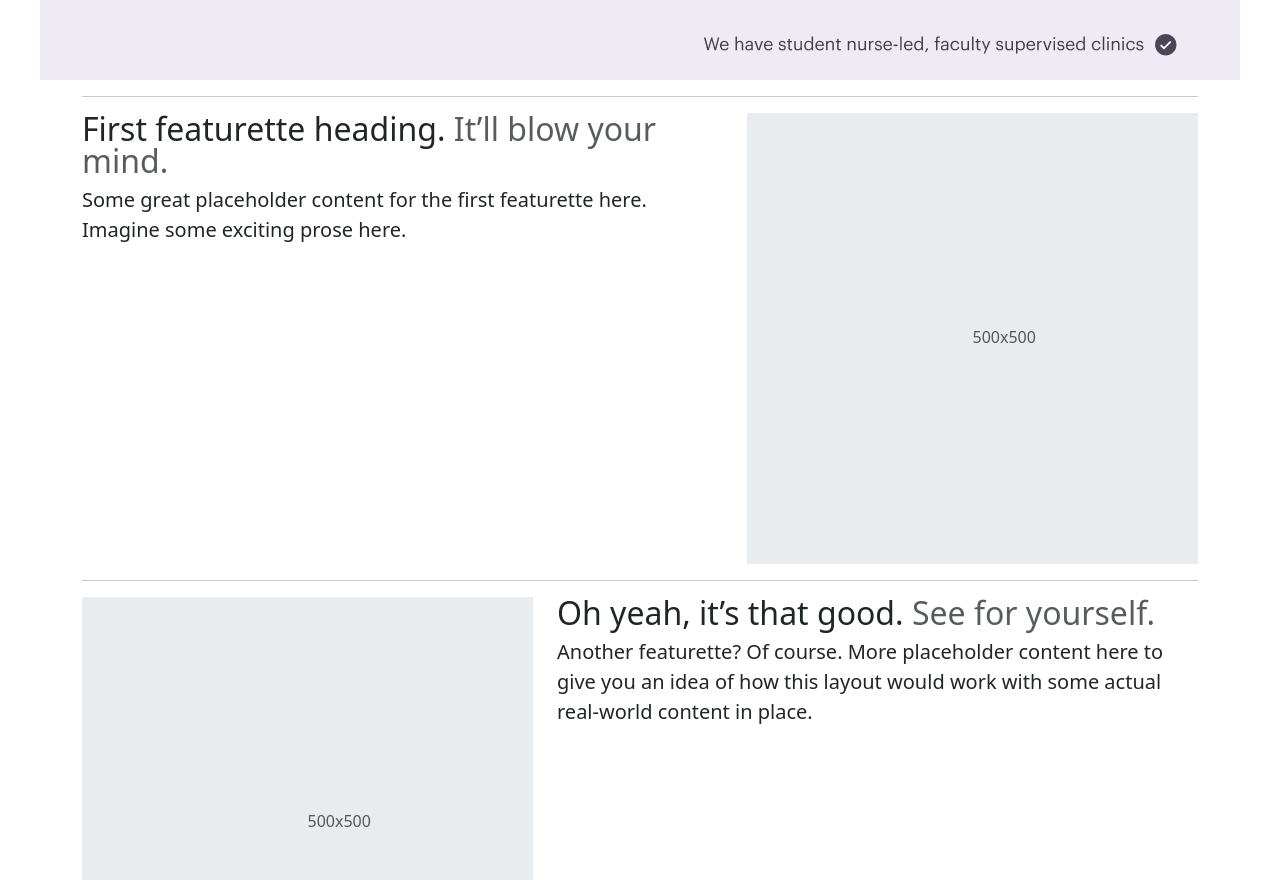
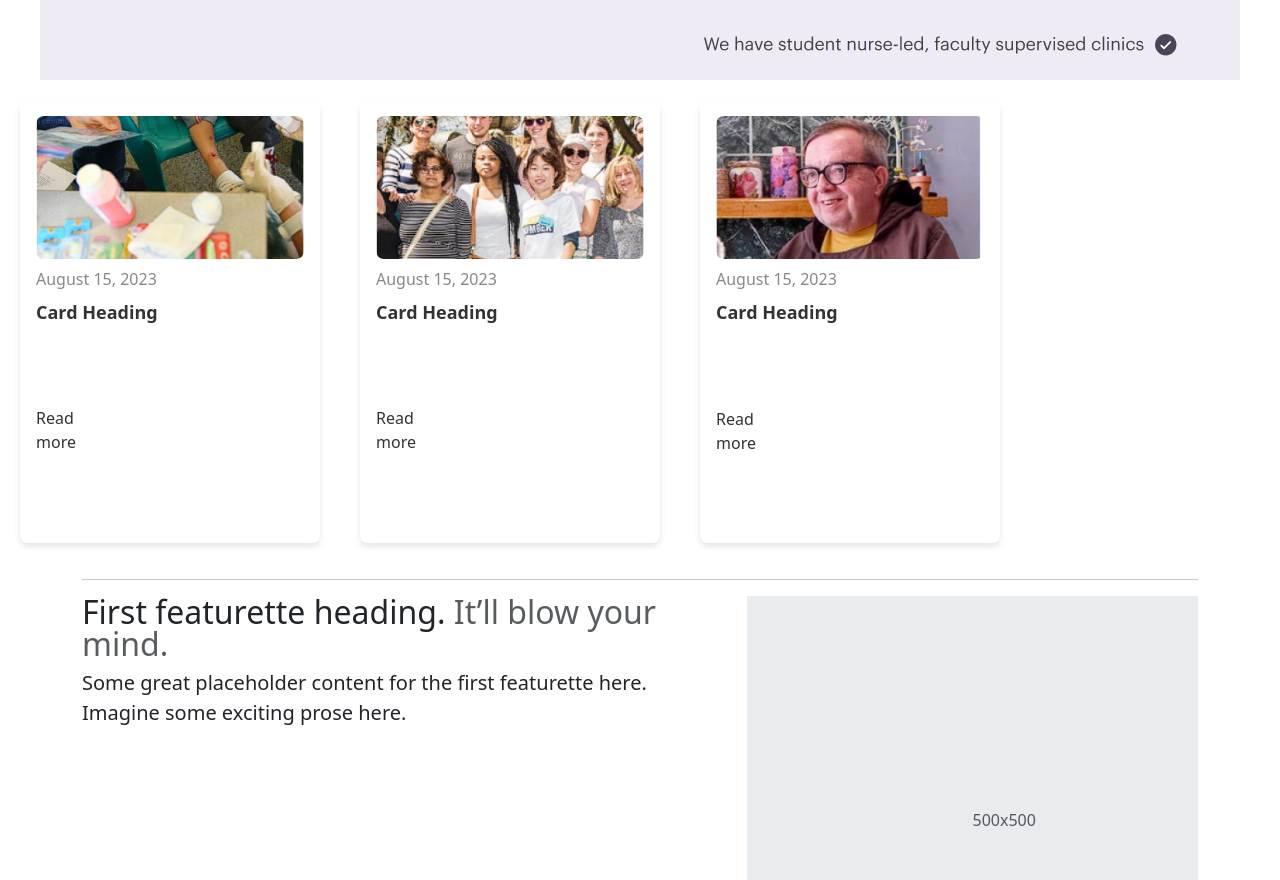
Before and after one commit to pranay-24/Health-for-all, a plain HTML site: page index.html in a window 1280 px wide. Shown: the part 1642-2522 px from the top of the page. Drawn offline with nearby package versions, Linux system fonts and the light colour scheme.

Commit message:
changes to home pge

```diff
--- a/index.html
+++ b/index.html
@@ -97,6 +97,38 @@
         </div>
     </div>
 
+    <!--News Blog section -->
+    <div class="blog-container">
+        <div class="card_blog">
+            <img src="./images/image1.png" alt="Card Image">
+            <div class="date">August 15, 2023</div>
+            <div class="heading_blog">Card Heading</div>
+            <div class="read-more">
+              Read more
+              <img class="read-more-arrow" src="./images/arrow-right.png" alt="Arrow">
+            </div>
+          </div>
+
+          <div class="card_blog">
+            <img src="./images/image2.png" alt="Card Image">
+            <div class="date">August 15, 2023</div>
+            <div class="heading_blog">Card Heading</div>
+            <div class="read-more">
+              Read more
+              <img class="read-more-arrow" src="./images/arrow-right.png" alt="Arrow">
+            </div>
+          </div>
+          <div class="card_blog">
+            <img src="./images/image3.png" alt="Card Image">
+            <div class="date">August 15, 2023</div>
+            <div class="heading_blog">Card Heading</div>
+            <div class="read-more">
+              Read more
+              <img class="read-more-arrow" src="./images/arrow-right.png" alt="Arrow">
+            </div>
+          </div>
+
+    </div>
 
     <!-- Marketing container -->
 
--- a/style.css
+++ b/style.css
@@ -243,6 +243,52 @@
     font-size: 16px;
 }
 
+/*Blog section */
+.blog-container{
+display:flex;
+flex-wrap: row wrap;;
+}
+.card_blog {
+    width: 300px;
+    background-color: white;
+    border-radius: 8px;
+    box-shadow: 0px 4px 6px rgba(0, 0, 0, 0.1);
+    padding: 16px;
+    margin: 20px;
+  }
+
+  .card_blog img {
+    width: 100%;
+    height: auto;
+    border-radius: 8px;
+  }
+
+  .date {
+    color: #888888;
+    margin-top: 8px;
+  }
+
+  .heading_blog {
+    color: #333333;
+    font-size: 18px;
+    font-weight: bold;
+    margin-top: 8px;
+  }
+
+  .read-more {
+    color: #333333;
+    margin-top: 8px;
+    display: flex;
+    align-items: center;
+  }
+
+  .read-more-arrow {
+    width: 12px;
+    height: 12px;
+    margin-left: 4px;
+  }
+
+
 @media (max-width: 760px) {
     .card {
         flex: 1 1 calc(100% - 40px);
```
Also changed, not shown: images/arrow-right.png (added), images/image 137.png (added), images/image 138.png (added), images/image 139.png (added), images/image1.png (added), images/image2.png (added), images/image3.png (added).
